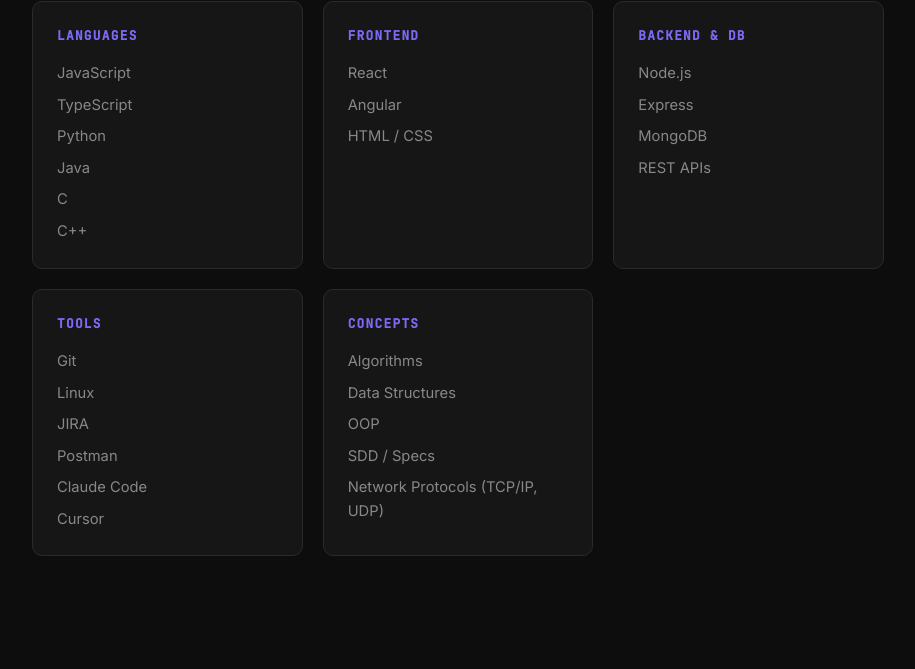
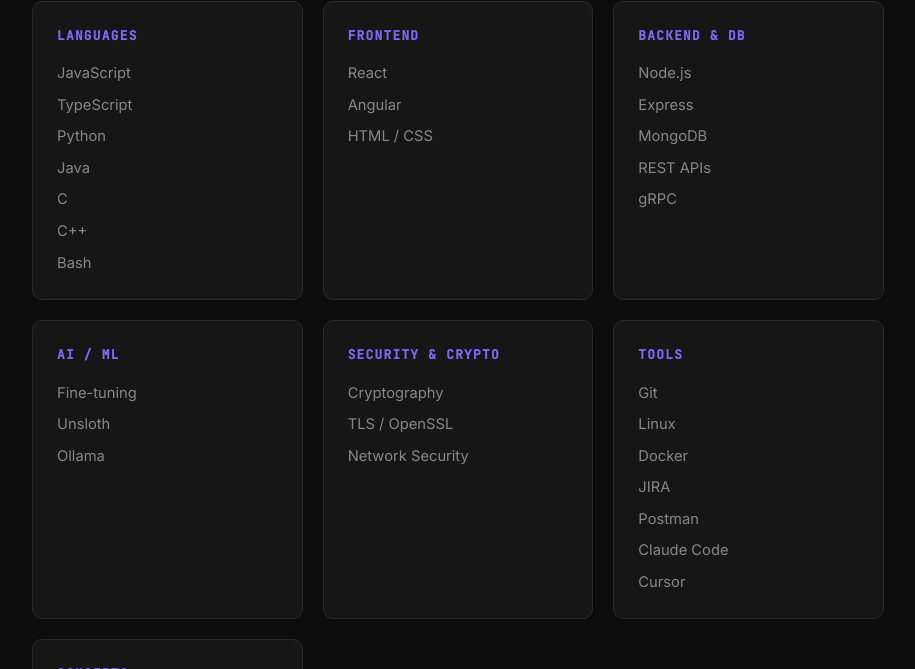
Before and after one commit to yoav235/landingPage, a React (Vite) app: page / in a window 1280 px wide. Shown: the part 1032-1701 px from the top of the page, without its empty margins (182-1097 px from the left). Built offline with nearby package versions, Linux system fonts and the light colour scheme.

Commit message:
feat: add Skills component to display categorized technical proficiencies

```diff
--- a/src/components/Skills.jsx
+++ b/src/components/Skills.jsx
@@ -3,7 +3,7 @@ import styles from './Skills.module.css'
 const categories = [
   {
     name: 'Languages',
-    skills: ['JavaScript', 'TypeScript', 'Python', 'Java', 'C', 'C++'],
+    skills: ['JavaScript', 'TypeScript', 'Python', 'Java', 'C', 'C++', 'Bash'],
   },
   {
     name: 'Frontend',
@@ -11,11 +11,19 @@ const categories = [
   },
   {
     name: 'Backend & DB',
-    skills: ['Node.js', 'Express', 'MongoDB', 'REST APIs'],
+    skills: ['Node.js', 'Express', 'MongoDB', 'REST APIs', 'gRPC'],
+  },
+  {
+    name: 'AI / ML',
+    skills: ['Fine-tuning', 'Unsloth', 'Ollama'],
+  },
+  {
+    name: 'Security & Crypto',
+    skills: ['Cryptography', 'TLS / OpenSSL', 'Network Security'],
   },
   {
     name: 'Tools',
-    skills: ['Git', 'Linux', 'JIRA', 'Postman', 'Claude Code', 'Cursor'],
+    skills: ['Git', 'Linux', 'Docker', 'JIRA', 'Postman', 'Claude Code', 'Cursor'],
   },
   {
     name: 'Concepts',
```
